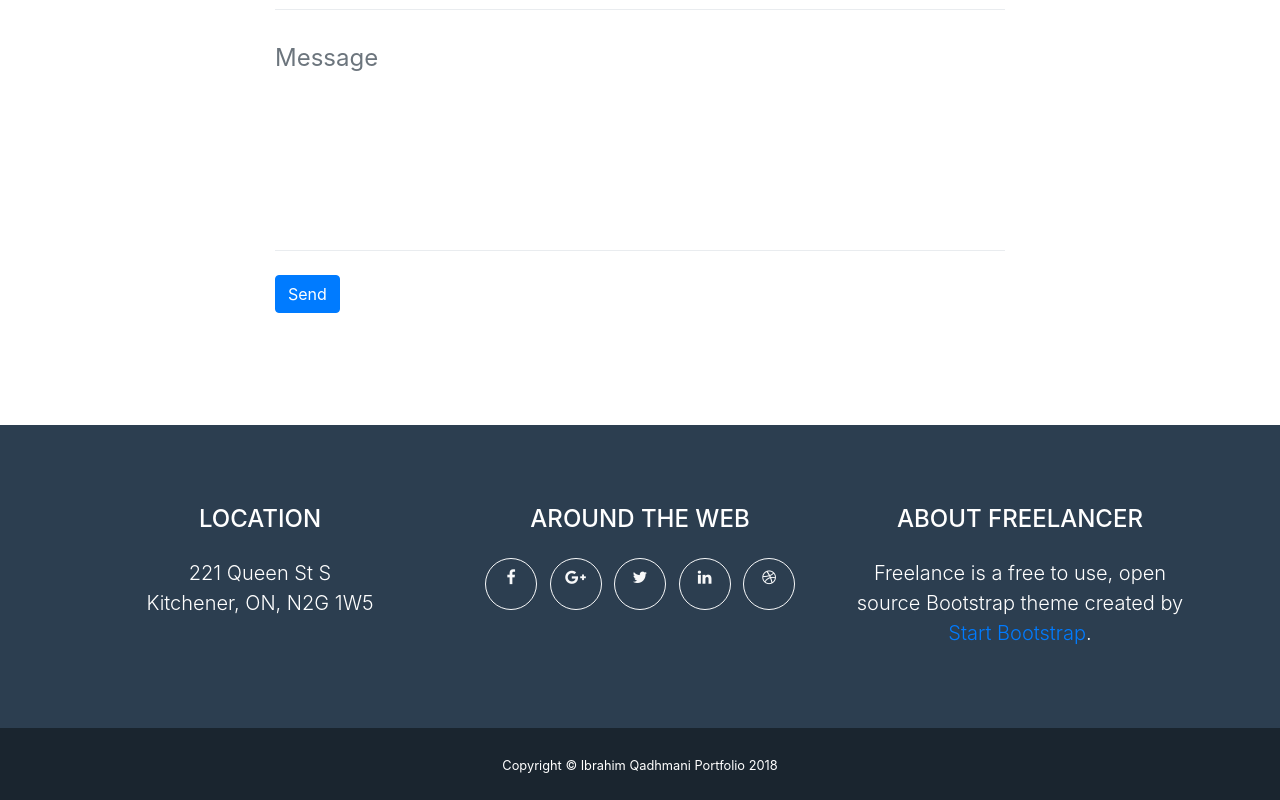
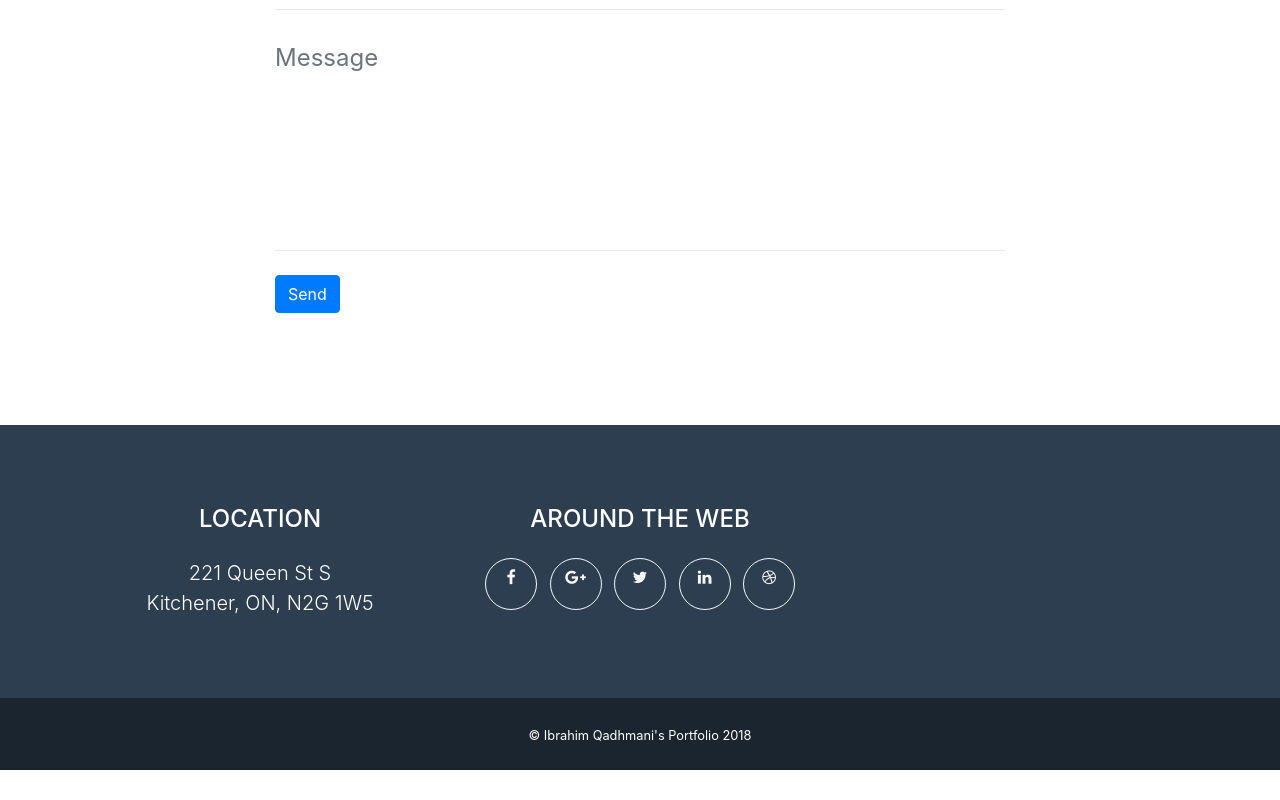
Before and after one commit to iqadhmani/iqadhmani.github.io, a website with bundled scripts: page index.html in a window 1280 px wide. Shown: the part 2878-3678 px from the top of the page. After the commit the page ends 3648 px from the top, so only its background shows below. Built offline with nearby package versions, Linux system fonts and the light colour scheme.

Commit message:
Update index.html

```diff
--- a/index.html
+++ b/index.html
@@ -242,18 +242,13 @@
               </li>
             </ul>
           </div>
-          <div class="col-md-4">
-            <h4 class="text-uppercase mb-4">About Freelancer</h4>
-            <p class="lead mb-0">Freelance is a free to use, open source Bootstrap theme created by
-              <a href="http://startbootstrap.com">Start Bootstrap</a>.</p>
-          </div>
         </div>
       </div>
     </footer>
 
     <div class="copyright py-4 text-center text-white">
       <div class="container">
-        <small>Copyright &copy; Ibrahim Qadhmani Portfolio 2018</small>
+        <small>&copy; Ibrahim Qadhmani's Portfolio 2018</small>
       </div>
     </div>
 
```
